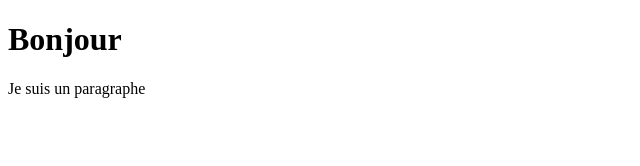
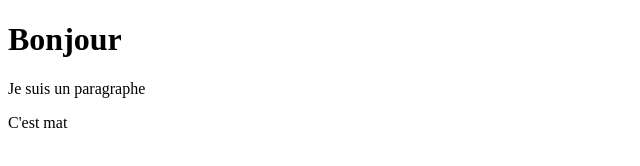
Before and after one commit to Nelson-Tsa/nelson.github.io, a plain HTML site: page index.html in a window 1280 px wide. Shown: the full height of the page, 0-640 px from the left. Drawn offline with Linux system fonts and the light colour scheme.

Commit message:
J'ai changer le p

```diff
--- a/index.html
+++ b/index.html
@@ -8,5 +8,6 @@
 <body>
     <h1>Bonjour</h1>
     <p>Je suis un paragraphe</p>
+    <p>C'est mat</p>
 </body>
 </html>
```
